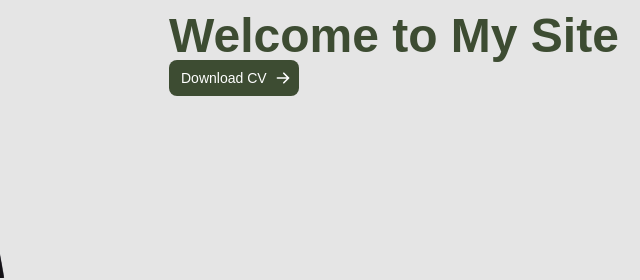
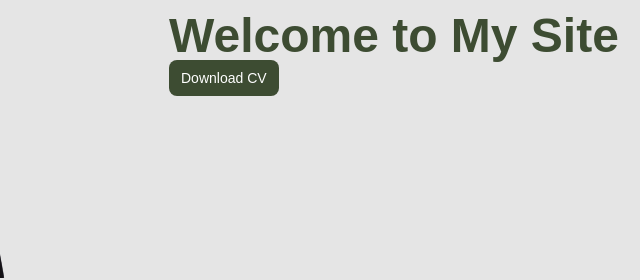
Before and after one commit to EvanSamuelW/Portfolio, a website: page index.html in a window 1280 px wide. Shown: the part 335-615 px from the top of the page, 511-1151 px from the left. Drawn offline with nearby package versions, Linux system fonts and the light colour scheme.

Commit message:
fix button

```diff
--- a/index.html
+++ b/index.html
@@ -88,23 +88,8 @@
                     <div class="w-full self-center mt-20 px-10 lg:w-1/2 sm:order-last" data-aos="fade-in">
                         <h1 class="text-lg font-semibold md:text-xl">Hi,</h1> <span class="mt-1 block text-4xl font-bold lg:text-5xl">I'm Evan</span></h1>
                         <h1 class="text-base font-semibold text-primary md:text-xl"></h1> <span class="mt-1 block text-4xl font-bold text-primary  lg:text-5xl">Welcome to My Site</span></h1>
-                        <!-- <button id="download" class="bg-primary text-white duration-500 px-6 py-2 mx-1 mt-4 hover:bg-yellow rounded">
-                            Download CV
-                        </button>
-                        <script>
-                            const button = document.querySelector("button#download");
-                            button.addEventListener("click", () => {
-                                var link = document.createElement('a');
-                                link.href = 'CV.pdf';
-                                link.target = '_blank'
-                                link.download = 'CV.pdf';
-                                link.dispatchEvent(new MouseEvent('click'));
-                            });
-                        </script> -->
-                        <a href="CV.pdf" class="inline-flex items-center py-2 px-3 text-sm font-medium text-center text-white  bg-primary rounded-lg hover:bg-yellow focus:ring-4 focus:outline-none">
+                        <a href="CV.pdf" download="CV_EvanSamuelWiyendra" target="_blank" class="inline-flex items-center py-2 px-3 text-sm font-medium text-center text-white  bg-primary rounded-lg hover:bg-yellow focus:ring-4 focus:outline-none">
                           Download CV
-                            <svg class="ml-2 -mr-1 w-4 h-4 " fill="currentColor " viewBox="0 0 20 20 " xmlns="http://www.w3.org/2000/svg "><path fill-rule="evenodd " d="M10.293 3.293a1 1 0 011.414 0l6 6a1 1 0 010 1.414l-6 6a1 1 0 01-1.414-1.414L14.586
-                        11H3a1 1 0 110-2h11.586l-4.293-4.293a1 1 0 010-1.414z " clip-rule="evenodd "></path></svg>
                         </a>
 
                     </div>
```
